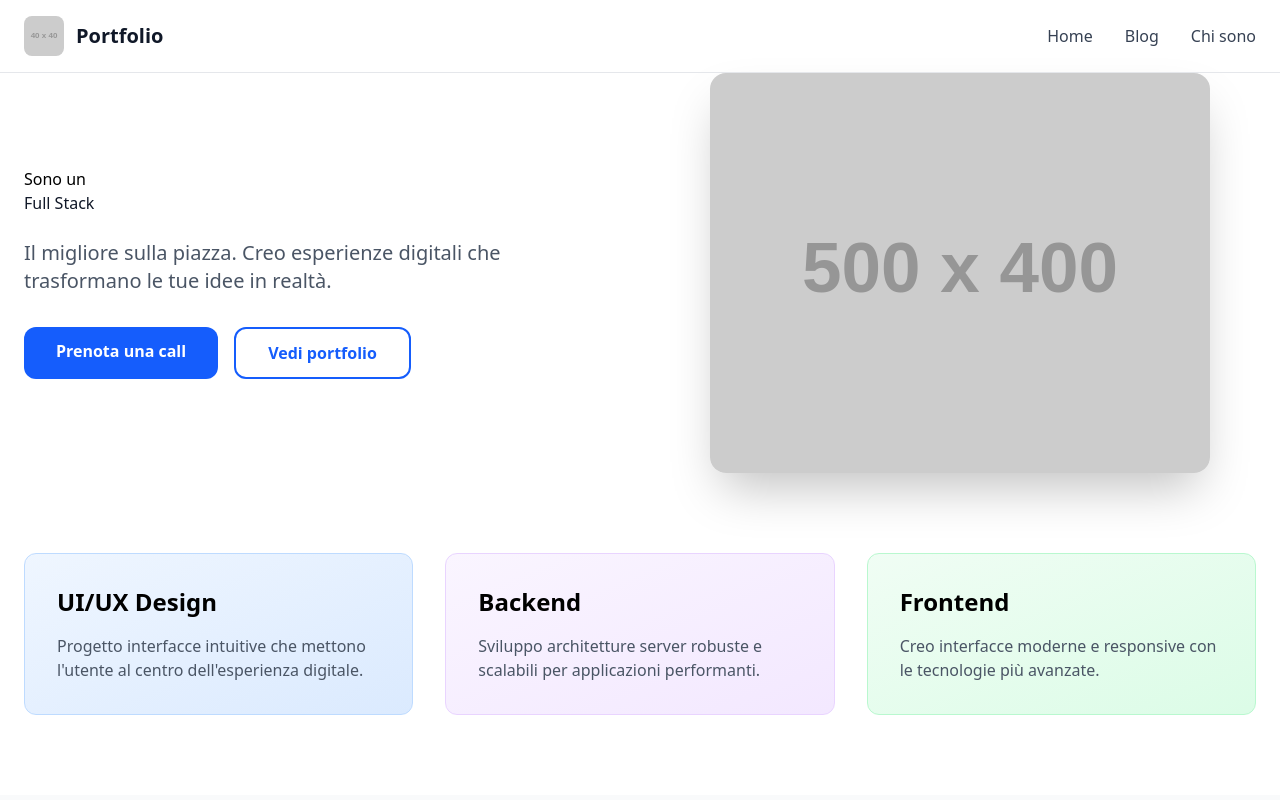
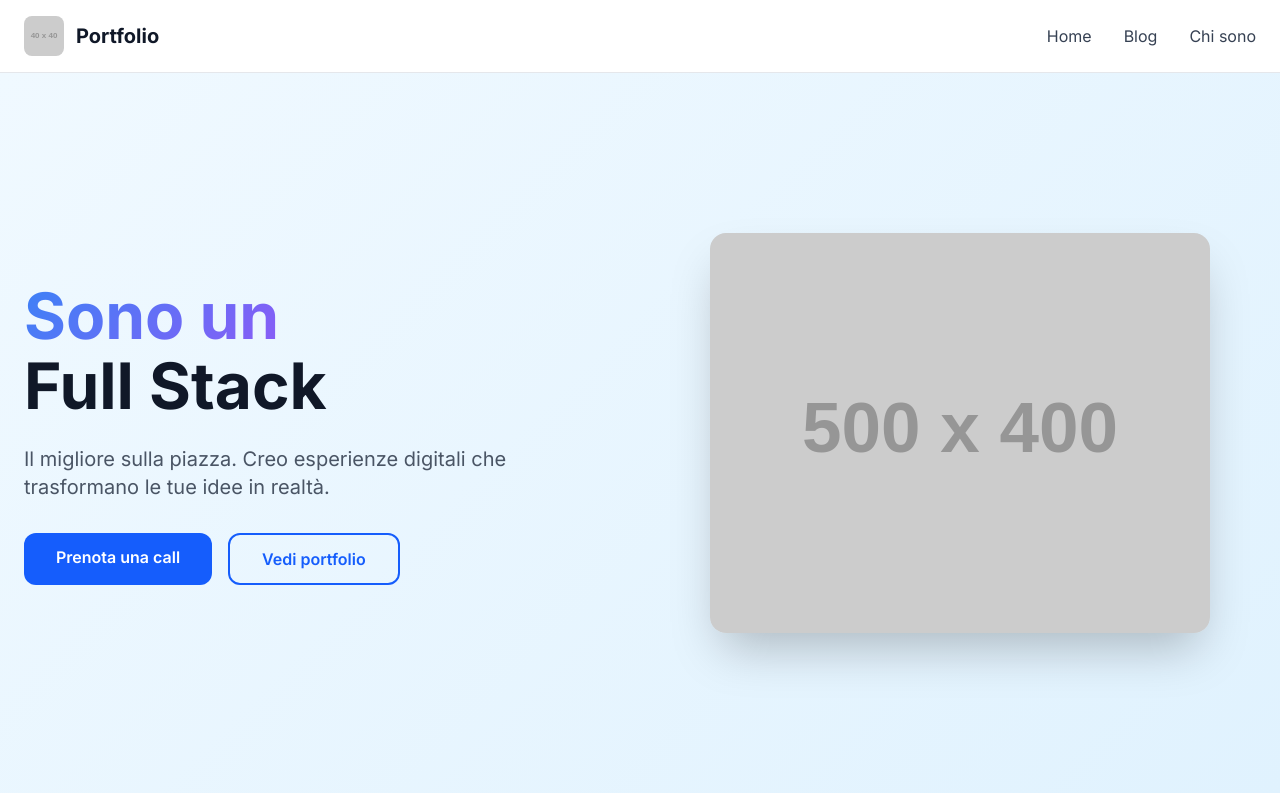
Before and after one commit to federicoaquilani977/portfolio-tailwind-federico, a website built with Vite: page index.html in a window 1280 px wide. Shown: the top 800 px of the page. Built offline with nearby package versions, Linux system fonts and the light colour scheme; placeholder pictures from the web are drawn by us.

Commit message:
Update style.css

```diff
--- a/src/style.css
+++ b/src/style.css
@@ -1 +1,29 @@
 @import "tailwindcss";
+
+/* Custom styles */
+body {
+  font-family: 'Inter', sans-serif;
+}
+
+.hero {
+  min-height: 90vh;
+  background: linear-gradient(135deg, #f0f9ff 0%, #e0f2fe 100%);
+}
+
+.text-display {
+  font-size: clamp(2.5rem, 8vw, 4rem);
+  font-weight: 700;
+  line-height: 1.1;
+}
+
+.text-gradient {
+  background: linear-gradient(135deg, #3b82f6, #8b5cf6);
+  -webkit-background-clip: text;
+  -webkit-text-fill-color: transparent;
+  background-clip: text;
+}
+
+.navbar {
+  backdrop-filter: blur(10px);
+  background: rgba(255, 255, 255, 0.9);
+}
```
